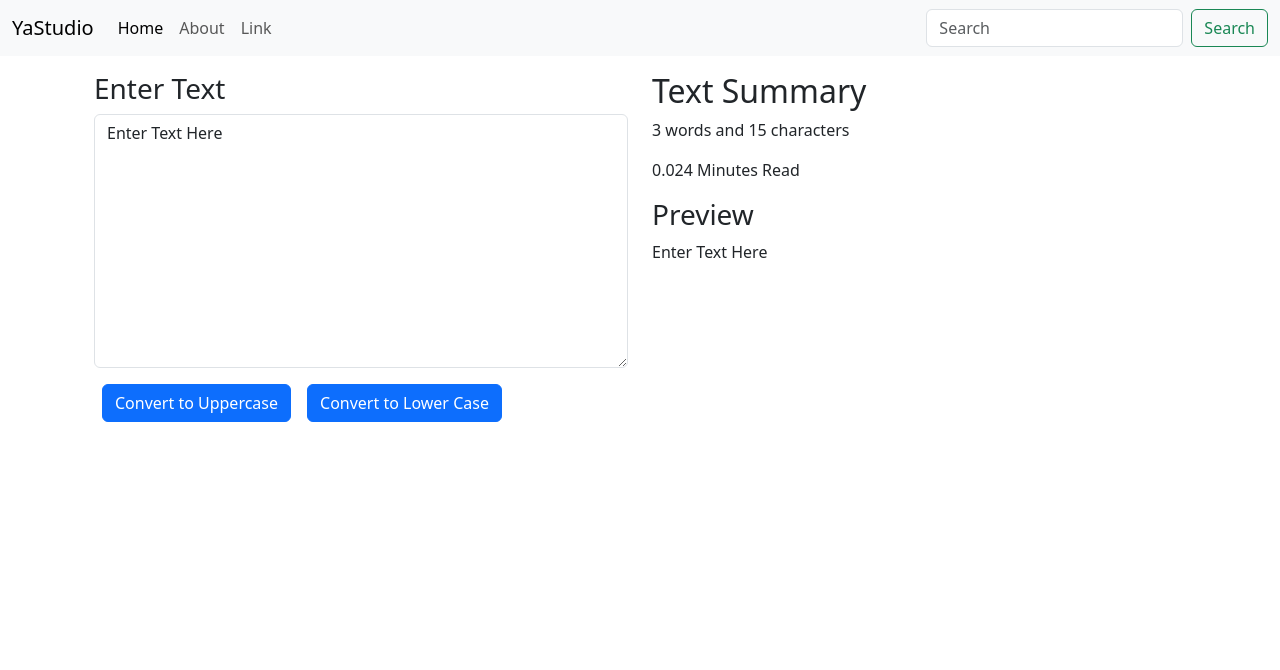
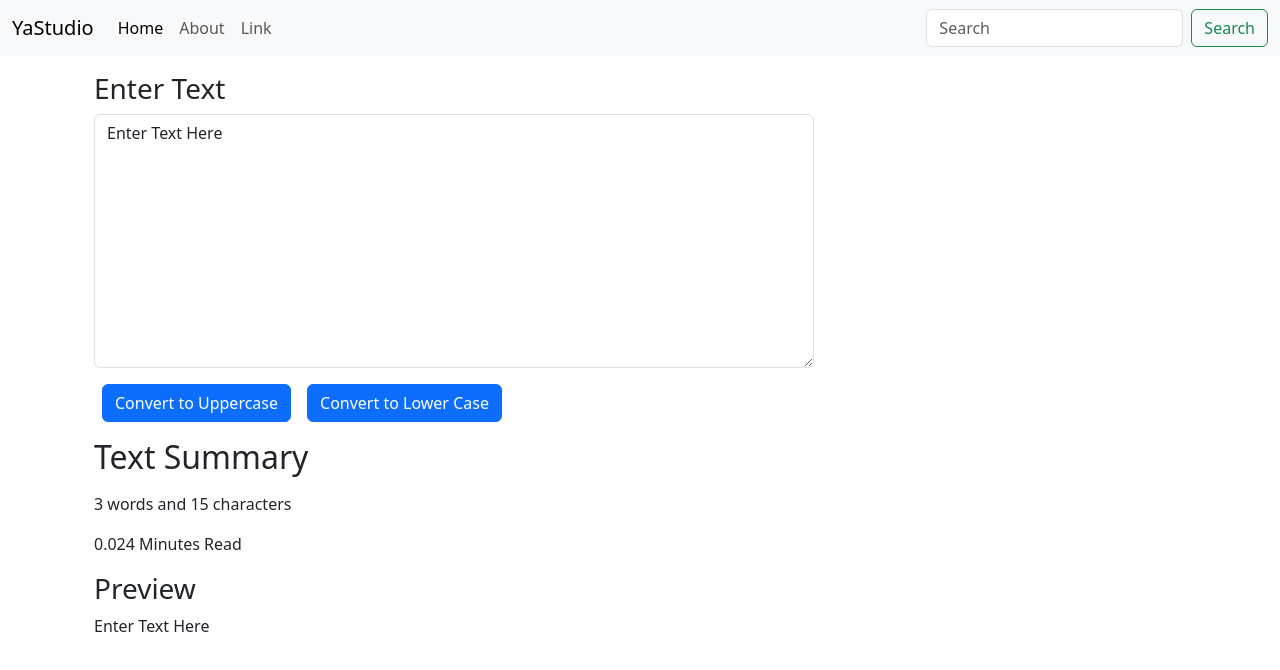
Before and after one commit to akkushwaha7834/yastudio, a React (Vite) app: page / in a window 1280 px wide. Shown: the top 670 px of the page. Built offline with nearby package versions, Linux system fonts and the light colour scheme.

Commit message:
Cols created

```diff
--- a/src/components/TextForm.jsx
+++ b/src/components/TextForm.jsx
@@ -21,7 +21,7 @@ export default function TextForm(props) {
     <>
         <div className='container'>
             <div className="row">
-                <div className="col-md-6">
+                <div className="col-md-8">
                     <h3>{props.heading}</h3>
                     <div className="mb-3">
                         <textarea className="form-control" id="myBox" onChange={handleOnChnage} placeholder={text} value={text} rows="10"></textarea>
@@ -32,9 +32,7 @@ export default function TextForm(props) {
                     <button className="btn btn-primary mx-2" onClick={handleLowerClick}>
                         Convert to Lower Case
                     </button>
-                </div>
-                <div className="col-md-6">
-                    <h2 className="summary">
+                    <h2 className="summary my-3">
                         Text Summary
                     </h2>
                     <p>
```
